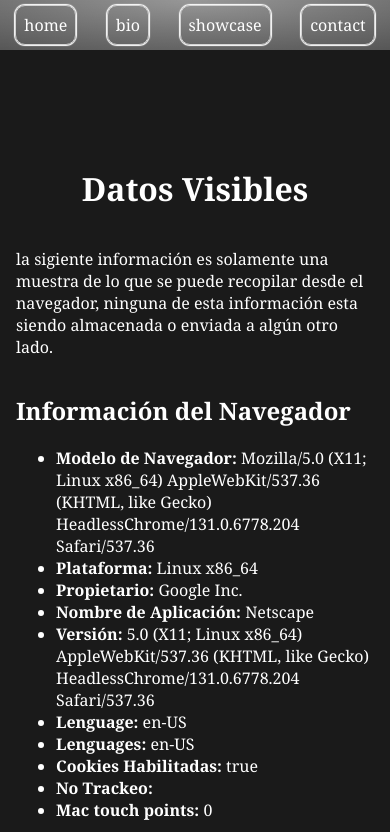
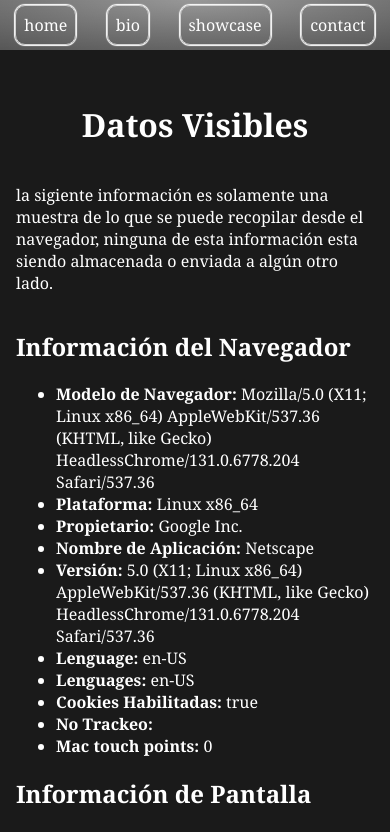
Before and after one commit to FramFash/FramCV, a SvelteKit app: page /showcase/cyberinfo in a window 390 px wide. Shown: the top 832 px of the page. Built offline with nearby package versions, Linux system fonts and the light colour scheme; no server answers.

Commit message:
margin top mobile

```diff
--- a/src/routes/showcase/cyberinfo/+page.svelte
+++ b/src/routes/showcase/cyberinfo/+page.svelte
@@ -188,4 +188,11 @@
     flex-direction: column;
     align-items: center;
   }
+
+  @media (max-width: 500px) {
+    .main-container {
+      margin-top: 1rem;
+      padding: 0.5;
+    }
+  }
 </style>
```
